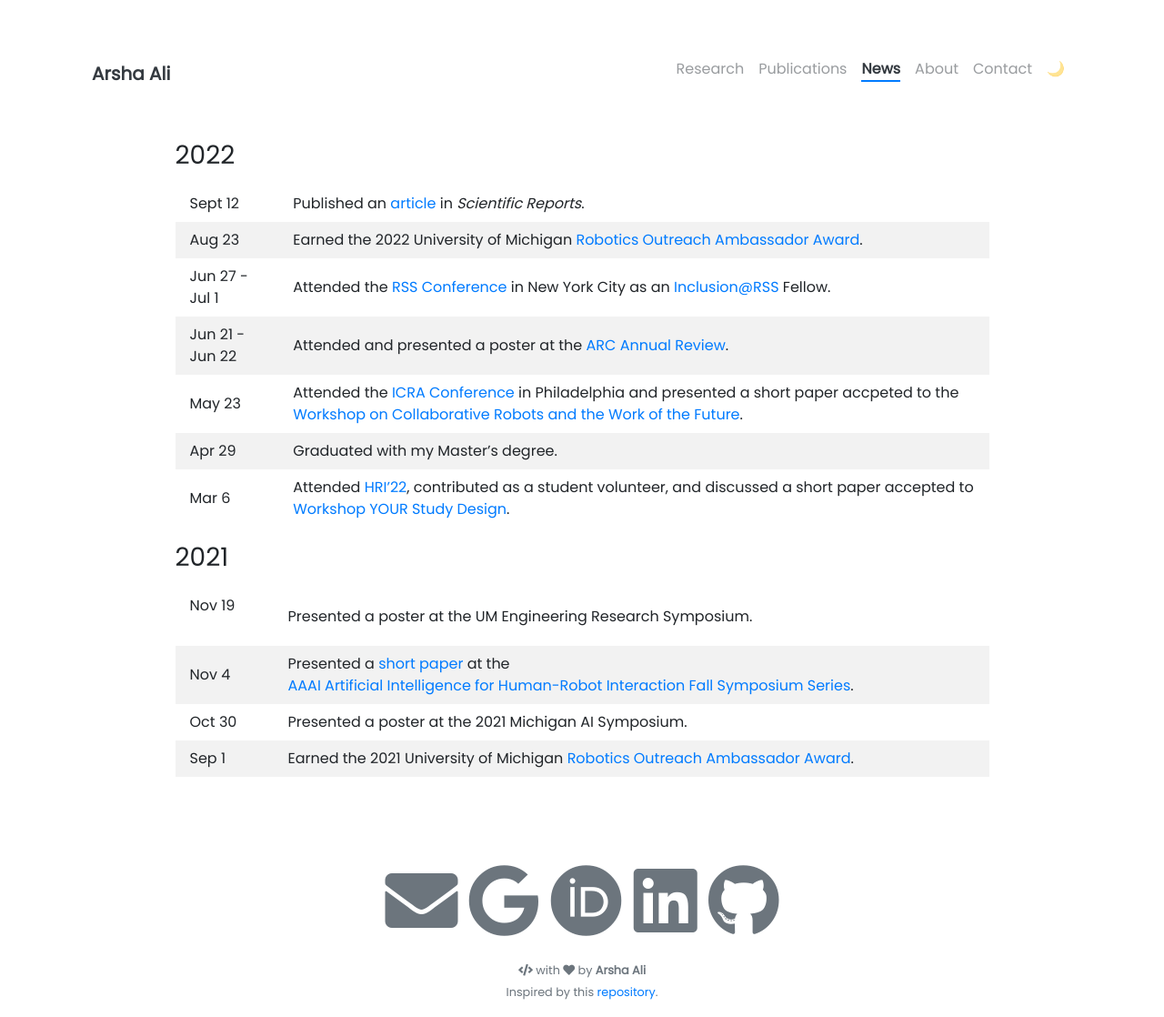
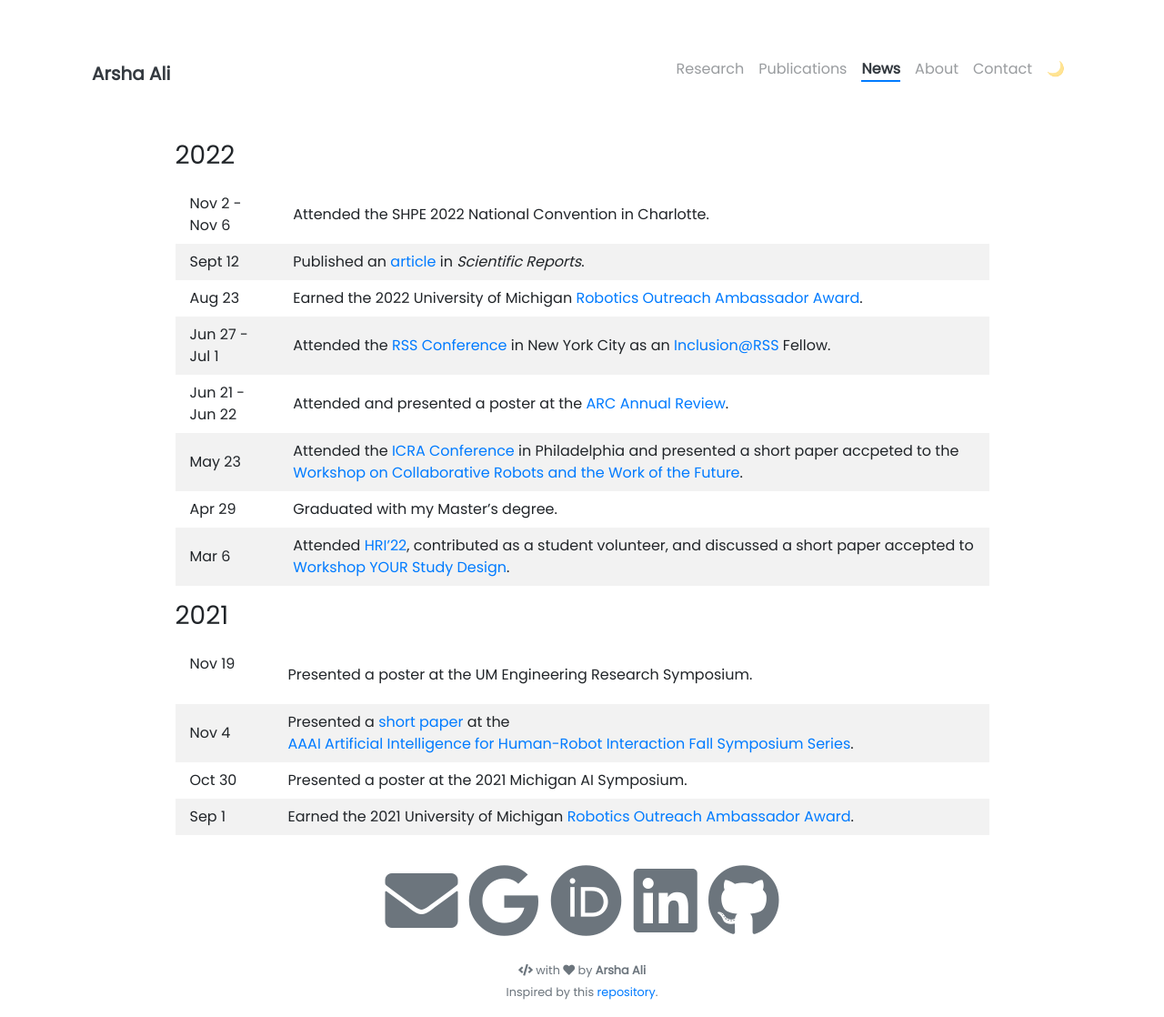
Before and after one commit to arshaali/arshaali.github.io, a Jekyll site: the page built from pages/news.md, in a window 1280 px wide and 1118 px high. Shown: the whole window at 91% size. Built offline with Jekyll 4.4.1, drawn with Linux system fonts in a browser that asks for light colours; nearby versions of some CDN libraries.

Commit message:
Update news.md

```diff
--- a/pages/news.md
+++ b/pages/news.md
@@ -14,6 +14,7 @@ td, th {
 
 ### 2022
 
+Nov 2 - Nov 6 | Attended the SHPE 2022 National Convention in Charlotte.
 Sept 12 | Published an [article](https://www.nature.com/articles/s41598-022-19140-5) in _Scientific Reports_.
 Aug 23 | Earned the 2022 University of Michigan [Robotics Outreach Ambassador Award](https://robotics.umich.edu/2022/the-2022-robotics-outreach-ambassadors/?utm_campaign=Michigan%20Robotics%20Newsletter&utm_medium=email&utm_source=Revue%20newsletter).
 Jun 27 - Jul 1 | Attended the [RSS Conference](https://roboticsconference.org/) in New York City as an [Inclusion@RSS](https://sites.google.com/andrew.cmu.edu/inclusion-rss-2022/home) Fellow.
```
